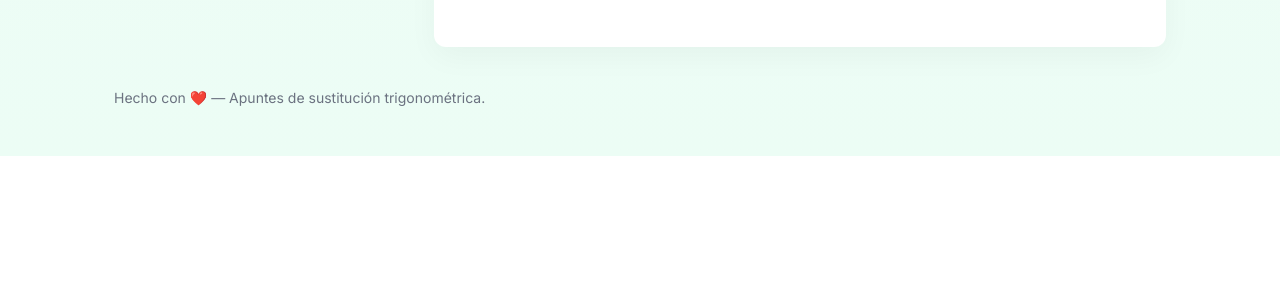
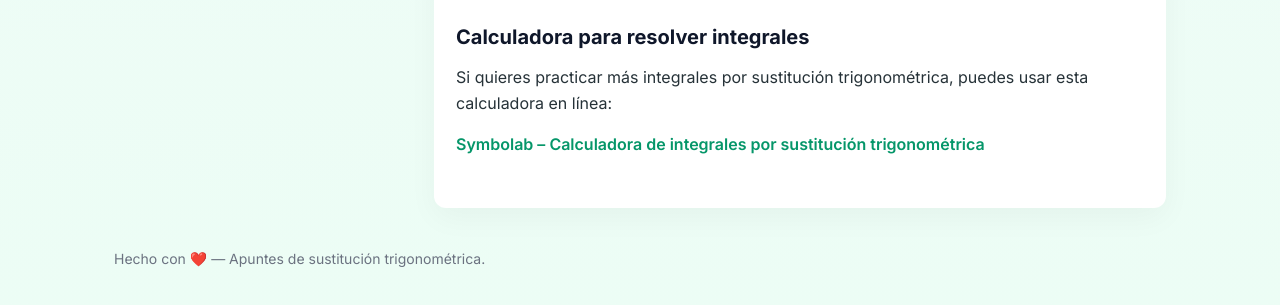
Before and after one commit to misangelz34-rgb/Integracion-por-sustitucion-trigonometrica, a plain HTML site: page index.html in a window 1280 px wide. Shown: the part 2313-2618 px from the top of the page. Before the commit the page ends 2469 px from the top, so only its background shows below. Drawn offline with nearby package versions, Linux system fonts and the light colour scheme.

Commit message:
Update index.html

```diff
--- a/index.html
+++ b/index.html
@@ -153,6 +153,16 @@
     </iframe>
   </div>
 </section>
+      <section id="calculadora">
+  <h2>Calculadora para resolver integrales</h2>
+  <p>Si quieres practicar más integrales por sustitución trigonométrica, puedes usar esta calculadora en línea:</p>
+  <p>
+    <a href="https://es.symbolab.com/solver/trigonometric-substitution-integration-calculator?utm_source=chatgpt.com" target="_blank"
+       style="color:#059669; font-weight:600; text-decoration:none;">
+       Symbolab – Calculadora de integrales por sustitución trigonométrica
+    </a>
+  </p>
+</section>
 
     </main>
   </div>
```
